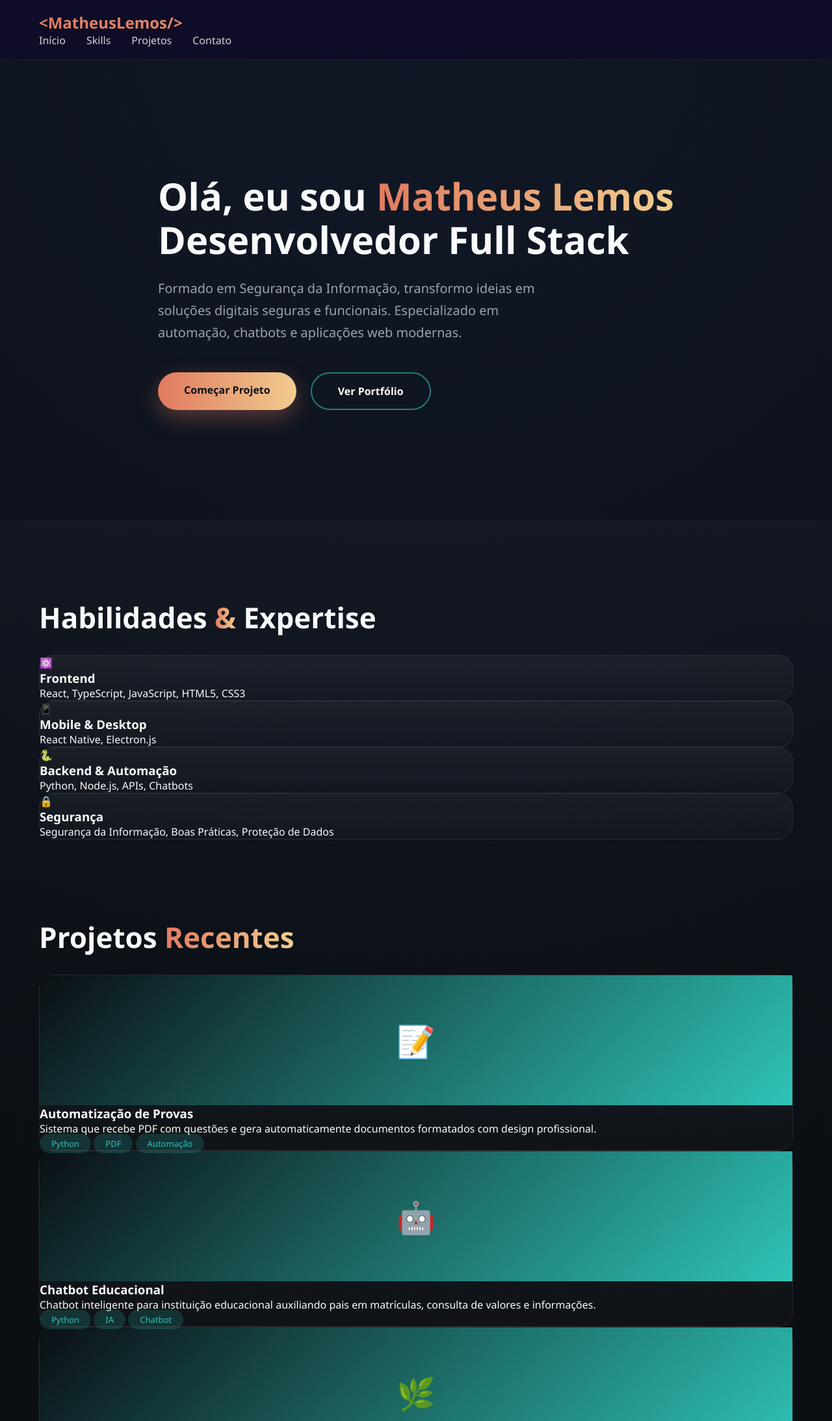
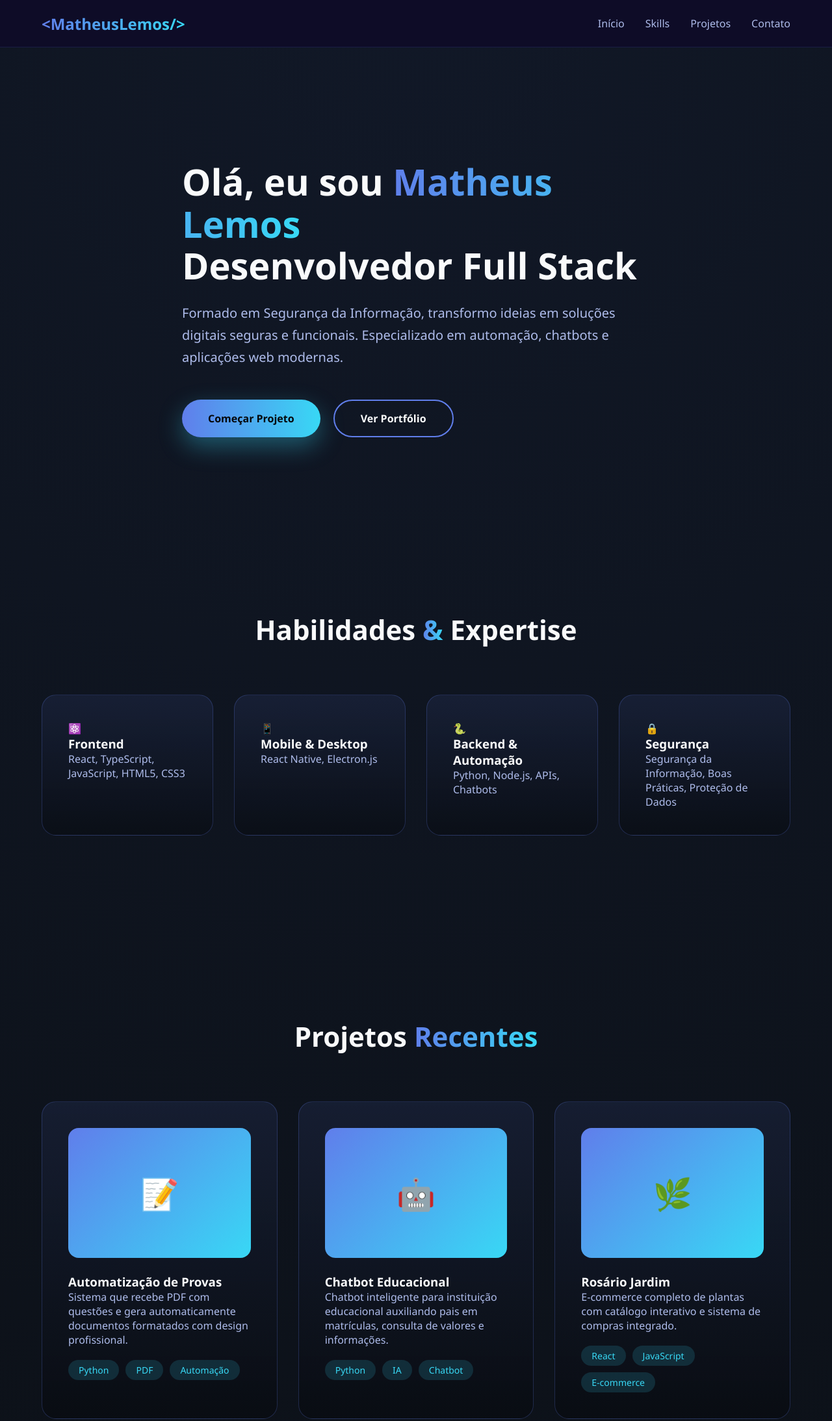
Before and after one commit to lothar-matheus/portifolio, a plain HTML site: page index.html in a window 1280 px wide. Shown: the top 2187 px of the page at 65% size. Drawn offline with Linux system fonts and the light colour scheme.

Commit message:
gradientCommit

```diff
--- a/index.html
+++ b/index.html
@@ -5,51 +5,88 @@
     <meta name="viewport" content="width=device-width, initial-scale=1.0">
     <title>Dev Freelancer | Portfólio</title>
 <style>
+/* =====================
+   RESET + VARIÁVEIS
+===================== */
+:root {
+    --bg-main: #0b0f14;
+    --bg-soft: #111827;
+
+    --primary: #607EEB;
+    --primary-soft: #60AAEB;
+    --accent: #38D8F5;
+
+    --purple: #6E60EB;
+    --purple-soft: #9B60EB;
+
+    --text-main: #f9fafb;
+    --text-muted: #AEBCEB;
+
+    --radius-lg: 22px;
+    --radius-pill: 999px;
+}
+
 * {
     margin: 0;
     padding: 0;
     box-sizing: border-box;
 }
 
+/* =====================
+   BASE
+===================== */
 body {
     font-family: 'Segoe UI', Tahoma, Geneva, Verdana, sans-serif;
     background: radial-gradient(
         circle at top,
-            #111827,
-            #0b0f14 60%
+        var(--bg-soft),
+        var(--bg-main)
     );
-        color: #f9fafb;
+    color: var(--text-main);
     overflow-x: hidden;
 }
 
 .container {
     max-width: 1200px;
     margin: 0 auto;
-        padding: 0 20px;
+    padding: 0 24px;
 }
 
-    /* Header */
+/* =====================
+   HEADER
+===================== */
 header {
-        padding: 18px 0;
     position: fixed;
+    top: 0;
     width: 100%;
-        top: 0;
     z-index: 1000;
-        background: rgba(11, 15, 20, 0.75);
+    background: rgba(11, 15, 20, 0.8);
     backdrop-filter: blur(14px);
-        border-bottom: 1px solid rgba(255,255,255,0.05);
+    border-bottom: 1px solid rgba(96, 126, 235, 0.15);
 }
 
-    /* Logo */
+nav {
+    height: 72px;
+    display: flex;
+    justify-content: space-between;
+    align-items: center;
+}
+
 .logo {
     font-size: 24px;
     font-weight: 700;
-        background: linear-gradient(90deg, #e07a5f, #f2cc8f);
+    background: linear-gradient(
+        90deg,
+        var(--primary),
+        var(--accent)
+    );
     -webkit-background-clip: text;
     -webkit-text-fill-color: transparent;
 }
 
-    /* Navigation */
+/* =====================
+   NAV
+===================== */
 .nav-links {
     display: flex;
     gap: 32px;
@@ -57,24 +94,29 @@
 }
 
 .nav-links a {
-        color: #d1d5db;
+    color: var(--text-muted);
     text-decoration: none;
+    font-weight: 500;
     position: relative;
-        font-weight: 500;
+    transition: color 0.3s ease;
 }
 
 .nav-links a:hover {
-        color: #2ec4b6;
+    color: var(--accent);
 }
 
 .nav-links a::after {
-        content: '';
+    content: "";
     position: absolute;
+    left: 0;
     bottom: -8px;
-        left: 0;
     width: 0;
     height: 2px;
-        background: linear-gradient(90deg, #2ec4b6, #f2cc8f);
+    background: linear-gradient(
+        90deg,
+        var(--primary),
+        var(--accent)
+    );
     transition: width 0.3s ease;
 }
 
@@ -82,182 +124,258 @@
     width: 100%;
 }
 
-    /* Hero */
+/* =====================
+   HERO
+===================== */
 .hero {
     min-height: 100vh;
     display: flex;
     align-items: center;
-        padding-top: 100px;
+    padding-top: 120px;
+}
+
+.hero-content {
+    max-width: 720px;
+    animation: fadeInLeft 1s ease;
 }
 
 .hero h1 {
-        font-size: 58px;
+    font-size: 56px;
+    line-height: 1.15;
     margin-bottom: 24px;
-        line-height: 1.15;
-    }
-
-
-    .gradient-text {
-        background: linear-gradient(
-            90deg,
-            #e07a5f,
-            #f2cc8f,
-            #2ec4b6
-        );
-        -webkit-background-clip: text;
-        -webkit-text-fill-color: transparent;
-        background-size: 200% auto;
-        animation: gradientMove 6s ease infinite;
 }
 
 .hero p {
     font-size: 20px;
-        color: #9ca3af;
-        max-width: 620px;
-        margin-bottom: 44px;
     line-height: 1.7;
+    color: var(--text-muted);
+    margin-bottom: 48px;
 }
 
-    /* Buttons */
+/* =====================
+   GRADIENT TEXT
+===================== */
+.gradient-text {
+    background: linear-gradient(
+        90deg,
+        var(--primary),
+        var(--accent),
+        var(--purple)
+    );
+    background-size: 200% auto;
+    -webkit-background-clip: text;
+    -webkit-text-fill-color: transparent;
+    animation: gradientMove 6s ease infinite;
+}
+
+@keyframes gradientMove {
+    0% { background-position: 0% center; }
+    100% { background-position: 200% center; }
+}
+
+/* =====================
+   BUTTONS
+===================== */
 .cta-buttons {
     display: flex;
-        gap: 22px;
+    gap: 20px;
 }
 
 .btn {
     padding: 16px 40px;
-        border-radius: 999px;
+    border-radius: var(--radius-pill);
     font-size: 16px;
     font-weight: 600;
     cursor: pointer;
+    text-decoration: none;
     transition: all 0.3s ease;
-        text-decoration: none;
+    display: inline-flex;
+    align-items: center;
+    justify-content: center;
 }
 
 .btn-primary {
-        background: linear-gradient(90deg, #e07a5f, #f2cc8f);
-        color: #0b0f14;
-        box-shadow: 0 12px 32px rgba(224, 122, 95, 0.35);
+    background: linear-gradient(
+        90deg,
+        var(--primary),
+        var(--accent)
+    );
+    color: #05070a;
+    box-shadow: 0 14px 36px rgba(56, 216, 245, 0.35);
 }
 
 .btn-primary:hover {
     transform: translateY(-4px);
-        box-shadow: 0 20px 48px rgba(242, 204, 143, 0.55);
+    box-shadow: 0 22px 60px rgba(56, 216, 245, 0.55);
 }
 
 .btn-secondary {
     background: transparent;
-        color: #f9fafb;
-        border: 2px solid rgba(46, 196, 182, 0.6);
+    color: var(--text-main);
+    border: 2px solid var(--primary);
 }
 
 .btn-secondary:hover {
-        background: rgba(46, 196, 182, 0.08);
-        transform: translateY(-3px);
+    background: rgba(96, 126, 235, 0.12);
 }
 
-    /* Sections */
-    .skills {
-        padding: 120px 0;
-        background: linear-gradient(
-            to bottom,
-            rgba(255,255,255,0.02),
-            transparent
-        );
-    }
-
-    .contact {
-        padding: 180px 0 200px;
-        background: radial-gradient(
-            circle at top,
-            rgba(46, 196, 182, 0.10),
-            rgba(11, 15, 20, 0.98)
-        );
-        text-align: center;
+/* =====================
+   SECTIONS
+===================== */
+.skills,
+.projects {
+    padding: 140px 0;
 }
 
 .section-title {
-        font-size: 44px;
-        margin-bottom: 28px;
+    text-align: center;
+    font-size: 42px;
+    margin-bottom: 72px;
 }
 
-    .contact p {
-        max-width: 640px;
-        margin: 0 auto 50px;
-        font-size: 20px;
-        line-height: 1.8;
-        color: #9ca3af;
+/* =====================
+   CARDS
+===================== */
+.skills-grid,
+.projects-grid {
+    display: grid;
+    gap: 32px;
 }
 
-    /* Cards */
+.skills-grid {
+    grid-template-columns: repeat(auto-fit, minmax(240px, 1fr));
+}
+
+.projects-grid {
+    grid-template-columns: repeat(auto-fit, minmax(300px, 1fr));
+}
+
 .skill-card,
 .project-card {
+    padding: 40px;
+    border-radius: var(--radius-lg);
     background: linear-gradient(
         180deg,
-            rgba(255,255,255,0.05),
-            rgba(255,255,255,0.02)
+        rgba(96, 126, 235, 0.1),
+        rgba(0, 0, 0, 0.25)
     );
-        border-radius: 22px;
-        border: 1px solid rgba(255, 255, 255, 0.08);
-        transition: all 0.35s ease;
+    border: 1px solid rgba(96, 126, 235, 0.25);
+    transition: all 0.3s ease;
 }
 
 .skill-card:hover,
 .project-card:hover {
-        transform: translateY(-12px);
-        border-color: #2ec4b6;
-        box-shadow: 0 28px 60px rgba(46, 196, 182, 0.18);
+    transform: translateY(-10px);
+    border-color: var(--accent);
+    box-shadow: 0 28px 70px rgba(56, 216, 245, 0.25);
 }
 
-    /* Project image */
+.skill-card p,
+.project-content p {
+    color: var(--text-muted);
+}
+
+/* =====================
+   PROJECT IMAGE
+===================== */
 .project-image {
     height: 200px;
-        background: linear-gradient(135deg, #0b0f14, #2ec4b6);
+    margin-bottom: 24px;
+    border-radius: 16px;
+    background: linear-gradient(
+        135deg,
+        var(--primary),
+        var(--accent)
+    );
     display: flex;
     align-items: center;
     justify-content: center;
     font-size: 48px;
 }
 
-    /* Tags */
-    .tag {
-        background: rgba(46, 196, 182, 0.18);
-        color: #2ec4b6;
-        padding: 6px 18px;
-        border-radius: 999px;
-        font-size: 13px;
+/* =====================
+   TAGS
+===================== */
+.project-tags {
+    margin-top: 20px;
+    display: flex;
+    gap: 10px;
+    flex-wrap: wrap;
 }
 
-    /* Social */
+.tag {
+    padding: 6px 16px;
+    font-size: 14px;
+    border-radius: var(--radius-pill);
+    background: rgba(56, 216, 245, 0.15);
+    color: var(--accent);
+}
+
+/* =====================
+   CONTACT
+===================== */
+.contact {
+    padding: 200px 0;
+    text-align: center;
+    background: radial-gradient(
+        circle at top,
+        rgba(56, 216, 245, 0.22),
+        rgba(11, 15, 20, 0.98)
+    );
+}
+
+.contact p {
+    font-size: 20px;
+    color: var(--text-muted);
+    margin-bottom: 48px;
+}
+
+/* =====================
+   SOCIAL
+===================== */
 .social-links {
-        font-size: 70px;
-        margin-top: 60px;
-        padding: 10px;
+    margin-top: 56px;
+    display: flex;
+    justify-content: center;
+    gap: 28px;
 }
 
 .social-links a {
-        background: rgba(224, 122, 95, 0.18);
+    width: 56px;
+    height: 56px;
+    border-radius: 50%;
+    background: rgba(96, 126, 235, 0.2);
+    display: flex;
+    align-items: center;
+    justify-content: center;
+    font-size: 26px;
+    text-decoration: none;
+    transition: all 0.3s ease;
 }
 
 .social-links a:hover {
-        background: linear-gradient(90deg, #e07a5f, #f2cc8f);
-        color: #0b0f14;
+    background: linear-gradient(
+        90deg,
+        var(--primary),
+        var(--accent)
+    );
+    color: #05070a;
+    transform: translateY(-6px);
 }
 
-    /* Footer */
+/* =====================
+   FOOTER
+===================== */
 footer {
-        padding: 40px 0;
+    padding: 32px 0;
     text-align: center;
-        color: #9ca3af;
-        border-top: 1px solid rgba(255, 255, 255, 0.08);
+    color: var(--text-muted);
+    border-top: 1px solid rgba(96, 126, 235, 0.2);
 }
 
-    /* Animations */
-    @keyframes gradientMove {
-        0% { background-position: 0% center; }
-        100% { background-position: 200% center; }
-    }
-
+/* =====================
+   ANIMATIONS
+===================== */
 @keyframes fadeInLeft {
     from {
         opacity: 0;
@@ -269,7 +387,9 @@
     }
 }
 
-    /* Responsive */
+/* =====================
+   RESPONSIVE
+===================== */
 @media (max-width: 768px) {
     .hero h1 {
         font-size: 36px;
@@ -288,7 +408,6 @@
         font-size: 32px;
     }
 }
-
 </style>
 
 </head>
```
Lines whose indentation alone changed are shown as unchanged.
